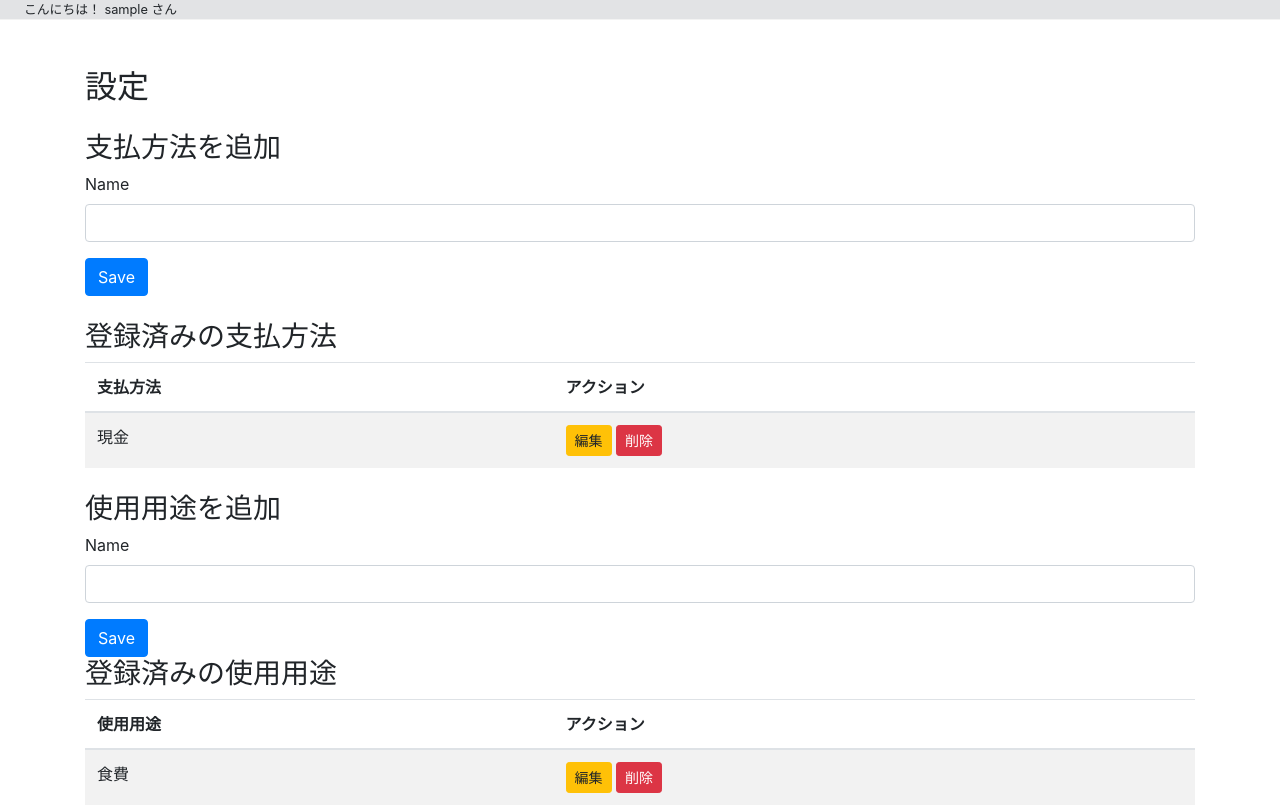
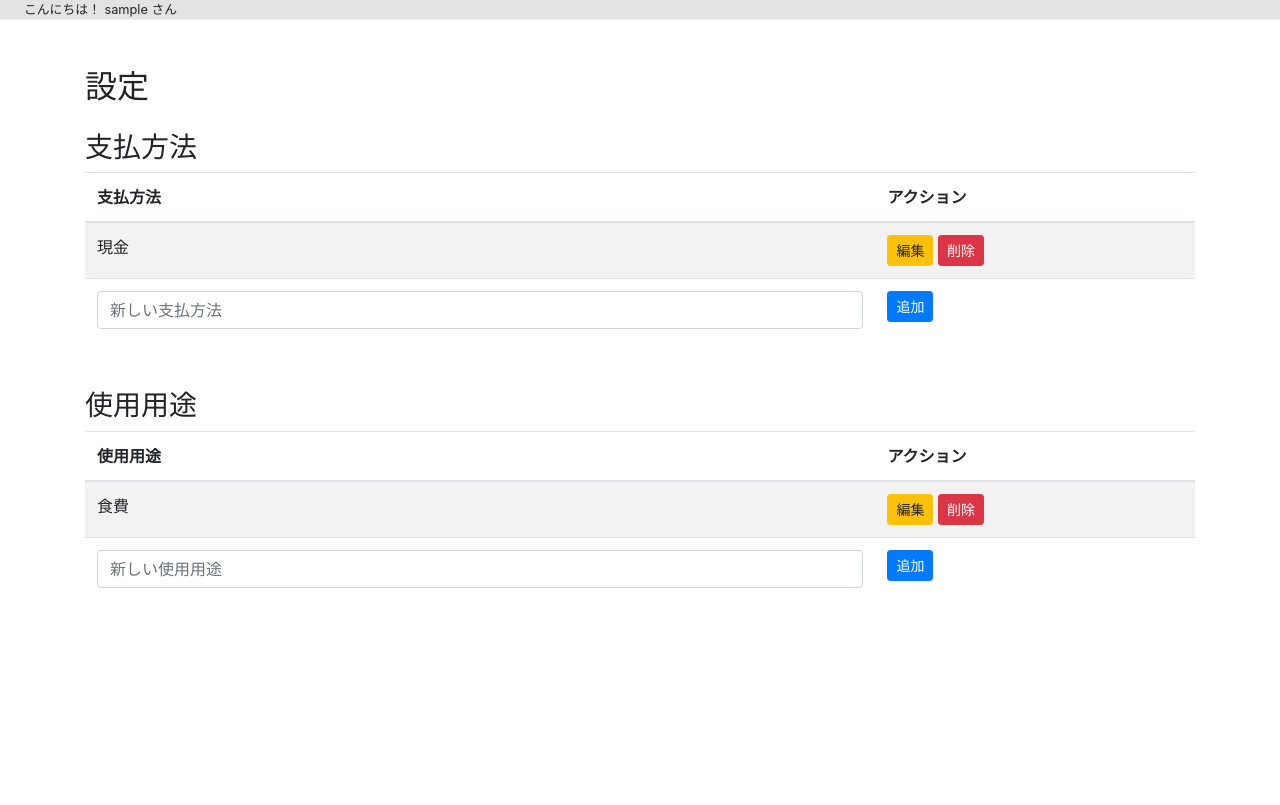
Before and after one commit to carbohydratepro/carbohydratepro-main, a Django app: page /carbohydratepro/settings/ in a window 1280 px wide. Shown: the part 64-869 px from the top of the page. After the commit the page ends 652 px from the top, so only its background shows below. Run offline with Django 3.2, Linux system fonts and the light colour scheme; the visitor is signed in with stand-in values (Sample User, id 1); data comes from the database, SQL or seed files in the repository; some libraries are stand-ins or nearby versions.

Commit message:
支払方法と使用目的の追加/修正/削除機能実装完了

```diff
--- a/app/templates/app/settings.html
+++ b/app/templates/app/settings.html
@@ -5,28 +5,9 @@
 <div class="container mt-5">
     <h2 class="mb-4">設定</h2>
 
-    <!-- 支払方法の新規作成フォーム -->
-    <form method="post" class="mb-4">
-        {% csrf_token %}
-        <h3>支払方法を追加</h3>
-        <div class="form-group">
-            {{ payment_form.non_field_errors }}
-            {% for field in payment_form %}
-                <div class="form-group">
-                    <label for="{{ field.id_for_label }}">{{ field.label }}</label>
-                    {{ field|add_class:"form-control" }}
-                    <small class="form-text text-muted">{{ field.help_text }}</small>
-                    {% if field.errors %}
-                        <div class="alert alert-danger mt-2">{{ field.errors }}</div>
-                    {% endif %}
-                </div>
-            {% endfor %}
-        </div>
-        <button type="submit" class="btn btn-primary">Save</button>
-    </form>
+    <!-- 支払方法のテーブル -->
+    <h3>支払方法</h3>
 
-    <!-- 支払方法の一覧表示 -->
-    <h3>登録済みの支払方法</h3>
     <table class="table table-striped">
         <thead>
             <tr>
@@ -35,6 +16,7 @@
             </tr>
         </thead>
         <tbody>
+            <!-- 支払方法の行 -->
             {% for payment in payments %}
             <tr>
                 <td>{{ payment.name }}</td>
@@ -44,7 +26,7 @@
                 </td>
             </tr>
 
-            <!-- 編集モーダル -->
+            <!-- 支払方法編集モーダル -->
             <div class="modal fade" id="editPaymentModal{{ payment.id }}" tabindex="-1" role="dialog" aria-labelledby="editPaymentModalLabel{{ payment.id }}" aria-hidden="true">
                 <div class="modal-dialog" role="document">
                     <div class="modal-content">
@@ -57,8 +39,10 @@
                                 </button>
                             </div>
                             <div class="modal-body">
-                                {{ payment_form.non_field_errors }}
-                                {{ payment_form.as_p }}
+                                <div class="form-group">
+                                    <label for="payment-name-{{ payment.id }}">支払方法</label>
+                                    <input type="text" name="payment-name" class="form-control" id="payment-name-{{ payment.id }}" value="{{ payment.name }}">
+                                </div>
                                 <input type="hidden" name="payment_id" value="{{ payment.id }}">
                                 <input type="hidden" name="edit_payment" value="true">
                             </div>
@@ -71,7 +55,7 @@
                 </div>
             </div>
 
-            <!-- 削除モーダル -->
+            <!-- 支払方法削除モーダル -->
             <div class="modal fade" id="deletePaymentModal{{ payment.id }}" tabindex="-1" role="dialog" aria-labelledby="deletePaymentModalLabel{{ payment.id }}" aria-hidden="true">
                 <div class="modal-dialog" role="document">
                     <div class="modal-content">
@@ -97,31 +81,30 @@
                 </div>
             </div>
             {% endfor %}
+            {% if payment_form.non_field_errors %}
+            <div class="alert alert-danger">
+                {{ payment_form.non_field_errors }}
+            </div>
+            {% endif %}
+            <!-- 新しい支払方法の追加行 -->
+            <tr>
+                <form method="post">
+                    {% csrf_token %}
+                    <td>
+                        <input type="text" name="payment-name" placeholder="新しい支払方法" class="form-control">
+                    </td>
+                    <td>
+                        <input type="hidden" name="payment" value="true">
+                        <button type="submit" class="btn btn-sm btn-primary">追加</button>
+                    </td>
+                </form>
+
+            </tr>
         </tbody>
     </table>
 
-    <!-- 使用用途の新規作成フォーム -->
-    <form method="post" class="mt-4">
-        {% csrf_token %}
-        <h3>使用用途を追加</h3>
-        <div class="form-group">
-            {{ purpose_form.non_field_errors }}
-            {% for field in purpose_form %}
-                <div class="form-group">
-                    <label for="{{ field.id_for_label }}">{{ field.label }}</label>
-                    {{ field|add_class:"form-control" }}
-                    <small class="form-text text-muted">{{ field.help_text }}</small>
-                    {% if field.errors %}
-                        <div class="alert alert-danger mt-2">{{ field.errors }}</div>
-                    {% endif %}
-                </div>
-            {% endfor %}
-        </div>
-        <button type="submit" class="btn btn-primary">Save</button>
-    </form>
-
-    <!-- 使用用途の一覧表示 -->
-    <h3>登録済みの使用用途</h3>
+    <!-- 使用用途のテーブル -->
+    <h3 class="mt-5">使用用途</h3>
     <table class="table table-striped">
         <thead>
             <tr>
@@ -130,6 +113,7 @@
             </tr>
         </thead>
         <tbody>
+            <!-- 使用用途の行 -->
             {% for purpose in purposes %}
             <tr>
                 <td>{{ purpose.name }}</td>
@@ -137,8 +121,9 @@
                     <button class="btn btn-sm btn-warning" data-toggle="modal" data-target="#editPurposeModal{{ purpose.id }}">編集</button>
                     <button class="btn btn-sm btn-danger" data-toggle="modal" data-target="#deletePurposeModal{{ purpose.id }}">削除</button>
                 </td>
-                </tr>
-            <!-- 編集モーダル -->
+            </tr>
+
+            <!-- 使用用途編集モーダル -->
             <div class="modal fade" id="editPurposeModal{{ purpose.id }}" tabindex="-1" role="dialog" aria-labelledby="editPurposeModalLabel{{ purpose.id }}" aria-hidden="true">
                 <div class="modal-dialog" role="document">
                     <div class="modal-content">
@@ -151,8 +136,10 @@
                                 </button>
                             </div>
                             <div class="modal-body">
-                                {{ purpose_form.non_field_errors }}
-                                {{ purpose_form.as_p }}
+                                <div class="form-group">
+                                    <label for="purpose-name-{{ purpose.id }}">使用用途</label>
+                                    <input type="text" name="purpose-name" class="form-control" id="purpose-name-{{ purpose.id }}" value="{{ purpose.name }}">
+                                </div>
                                 <input type="hidden" name="purpose_id" value="{{ purpose.id }}">
                                 <input type="hidden" name="edit_purpose" value="true">
                             </div>
@@ -165,7 +152,7 @@
                 </div>
             </div>
 
-            <!-- 削除モーダル -->
+            <!-- 使用用途削除モーダル -->
             <div class="modal fade" id="deletePurposeModal{{ purpose.id }}" tabindex="-1" role="dialog" aria-labelledby="deletePurposeModalLabel{{ purpose.id }}" aria-hidden="true">
                 <div class="modal-dialog" role="document">
                     <div class="modal-content">
@@ -191,6 +178,26 @@
                 </div>
             </div>
             {% endfor %}
+
+            <!-- 新しい使用用途の追加行 -->
+            <tr>
+                <form method="post">
+                    {% csrf_token %}
+                    <td>
+                        <input type="text" name="purpose-name" placeholder="新しい使用用途" class="form-control">
+                    </td>
+                    <td>
+                        <input type="hidden" name="purpose" value="true">
+                        <button type="submit" class="btn btn-sm btn-primary">追加</button>
+                    </td>
+                </form>
+            </tr>
+
+            {% if purpose_form.non_field_errors %}
+            <div class="alert alert-danger">
+                {{ purpose_form.non_field_errors }}
+            </div>
+            {% endif %}
         </tbody>
     </table>
 </div>
--- a/app/views.py
+++ b/app/views.py
@@ -23,55 +23,66 @@ def create_transaction(request):
 
 @login_required
 def settings_view(request):
+    payment_limit = 10
+    purpose_limit = 30
+
+    payments = PaymentMethod.objects.filter(user=request.user)
+    purposes = Category.objects.filter(user=request.user)
+
+    payment_count = payments.count()
+    purpose_count = purposes.count()
+
     payment_form = PaymentMethodForm(prefix='payment')
     purpose_form = CategoryForm(prefix='purpose')
 
-    # 編集対象のオブジェクト（支払方法・使用用途）
     edit_payment_instance = None
     edit_purpose_instance = None
 
-    # 処理の分岐
     if request.method == 'POST':
-        if 'payment_id' in request.POST:  # 支払方法の編集または削除
+        if 'payment_id' in request.POST:
             payment = get_object_or_404(PaymentMethod, id=request.POST.get('payment_id'), user=request.user)
-            if 'edit_payment' in request.POST:  # 支払方法の編集
+            if 'edit_payment' in request.POST:
                 payment_form = PaymentMethodForm(request.POST, instance=payment, prefix='payment')
                 if payment_form.is_valid():
                     payment_form.save()
                     return redirect('settings')
                 edit_payment_instance = payment
-            elif 'delete_payment' in request.POST:  # 支払方法の削除
+            elif 'delete_payment' in request.POST:
                 payment.delete()
                 return redirect('settings')
 
-        elif 'purpose_id' in request.POST:  # 使用用途の編集または削除
+        elif 'purpose_id' in request.POST:
             purpose = get_object_or_404(Category, id=request.POST.get('purpose_id'), user=request.user)
-            if 'edit_purpose' in request.POST:  # 使用用途の編集
+            if 'edit_purpose' in request.POST:
                 purpose_form = CategoryForm(request.POST, instance=purpose, prefix='purpose')
                 if purpose_form.is_valid():
                     purpose_form.save()
                     return redirect('settings')
                 edit_purpose_instance = purpose
-            elif 'delete_purpose' in request.POST:  # 使用用途の削除
+            elif 'delete_purpose' in request.POST:
                 purpose.delete()
                 return redirect('settings')
 
-        else:  # 新規作成フォームの処理
-            payment_form = PaymentMethodForm(request.POST, prefix='payment')
-            purpose_form = CategoryForm(request.POST, prefix='purpose')
-            if payment_form.is_valid():
-                new_payment_method = payment_form.save(commit=False)
-                new_payment_method.user = request.user
-                new_payment_method.save()
-            if purpose_form.is_valid():
-                new_purpose = purpose_form.save(commit=False)
-                new_purpose.user = request.user
-                new_purpose.save()
-            return redirect('settings')
+        else:
+            if 'payment' in request.POST:
+                payment_form = PaymentMethodForm(request.POST, prefix='payment')
+                if payment_count >= payment_limit:
+                    payment_form.add_error(None, f"支払方法の登録上限数は{payment_limit}件です。")
+                elif payment_form.is_valid():
+                    new_payment_method = payment_form.save(commit=False)
+                    new_payment_method.user = request.user
+                    new_payment_method.save()
+                    return redirect('settings')
 
-    # ユーザーに関連する支払方法と使用用途を取得
-    payments = PaymentMethod.objects.filter(user=request.user)
-    purposes = Category.objects.filter(user=request.user)
+            elif 'purpose' in request.POST:
+                purpose_form = CategoryForm(request.POST, prefix='purpose')
+                if purpose_count >= purpose_limit:
+                    purpose_form.add_error(None, f"使用用途の登録上限数は{purpose_limit}件です。")
+                elif purpose_form.is_valid():
+                    new_purpose = purpose_form.save(commit=False)
+                    new_purpose.user = request.user
+                    new_purpose.save()
+                    return redirect('settings')
 
     return render(request, 'app/settings.html', {
         'payment_form': payment_form,
```
